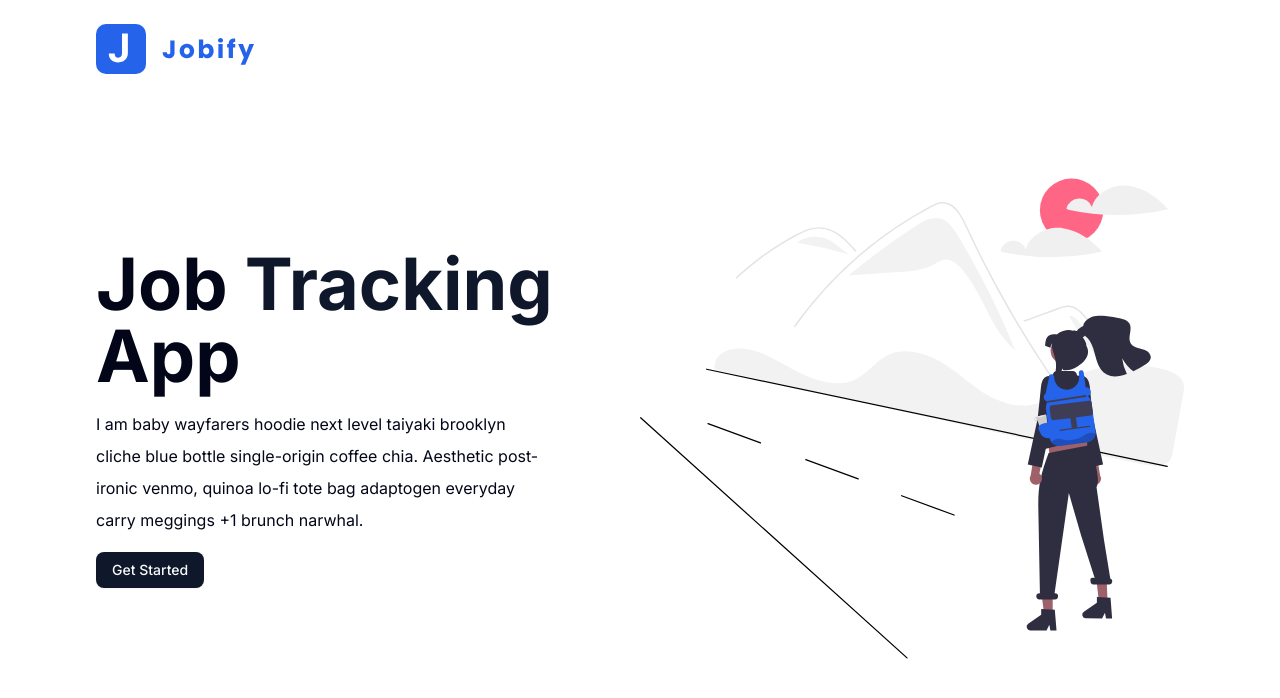
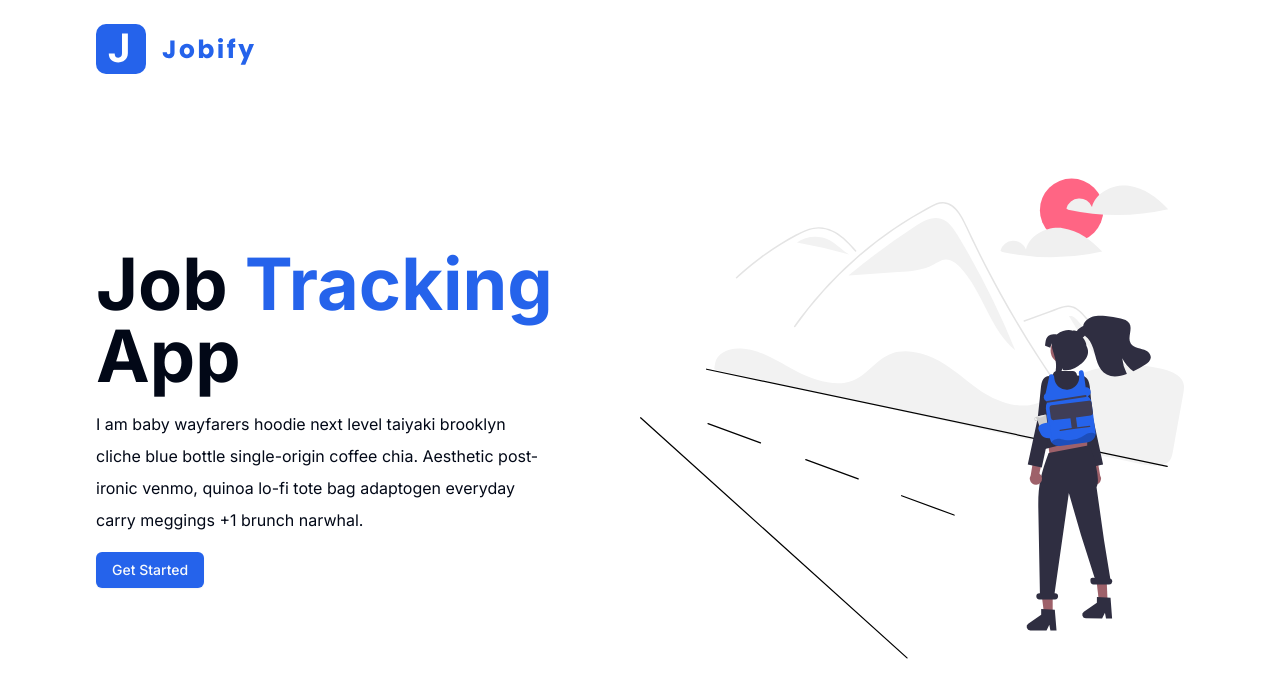
Before and after one commit to rewatiramanprasad/jobify, a Next.js app: page / in a window 1280 px wide. Shown: the top 698 px of the page. Built offline with nearby package versions, Linux system fonts and the light colour scheme.

Commit message:
refactor: changed the theme

```diff
--- a/app/globals.css
+++ b/app/globals.css
@@ -46,74 +46,58 @@
 }
 
 :root {
-  --background: oklch(1 0 0);
-  --foreground: oklch(0.129 0.042 264.695);
-  --card: oklch(1 0 0);
-  --card-foreground: oklch(0.129 0.042 264.695);
-  --popover: oklch(1 0 0);
-  --popover-foreground: oklch(0.129 0.042 264.695);
-  --primary: oklch(0.208 0.042 265.755);
-  --primary-foreground: oklch(0.984 0.003 247.858);
-  --secondary: oklch(0.968 0.007 247.896);
-  --secondary-foreground: oklch(0.208 0.042 265.755);
-  --muted: oklch(0.968 0.007 247.896);
-  --muted-foreground: oklch(0.554 0.046 257.417);
-  --accent: oklch(0.968 0.007 247.896);
-  --accent-foreground: oklch(0.208 0.042 265.755);
-  --destructive: oklch(0.577 0.245 27.325);
-  --destructive-foreground: oklch(0.577 0.245 27.325);
-  --border: oklch(0.929 0.013 255.508);
-  --input: oklch(0.929 0.013 255.508);
-  --ring: oklch(0.704 0.04 256.788);
-  --chart-1: oklch(0.646 0.222 41.116);
-  --chart-2: oklch(0.6 0.118 184.704);
-  --chart-3: oklch(0.398 0.07 227.392);
-  --chart-4: oklch(0.828 0.189 84.429);
-  --chart-5: oklch(0.769 0.188 70.08);
-  --radius: 0.625rem;
-  --sidebar: oklch(0.984 0.003 247.858);
-  --sidebar-foreground: oklch(0.129 0.042 264.695);
-  --sidebar-primary: oklch(0.208 0.042 265.755);
-  --sidebar-primary-foreground: oklch(0.984 0.003 247.858);
-  --sidebar-accent: oklch(0.968 0.007 247.896);
-  --sidebar-accent-foreground: oklch(0.208 0.042 265.755);
-  --sidebar-border: oklch(0.929 0.013 255.508);
-  --sidebar-ring: oklch(0.704 0.04 256.788);
+  --background: hsl(0 0% 100%);
+  --foreground: hsl(222.2 84% 4.9%);
+  --card: hsl(0% 100%);
+  --card-foreground: hsl(222.2 84% 4.9%);
+  --popover: hsl(0 0% 100%);
+  --popover-foreground: hsl(222.2 84% 4.9%);
+  --primary: hsl(221.2 83.2% 53.3%);
+  --primary-foreground: hsl(210 40% 98%);
+  --secondary: hsl(210 40% 96.1%);
+  --secondary-foreground: hsl(222.2 47.4% 11.2%);
+  --muted: hsl(210 40% 96.1%);
+  --muted-foreground: hsl(215.4 16.3% 46.9%);
+  --accent: hsl(210 40% 96.1%);
+  --accent-foreground: hsl(222.2 47.4% 11.2%);
+  --destructive: hsl(0 84.2% 60.2%);
+  --destructive-foreground: hsl(0, 87%, 47%);
+  --border: hsl(214.3 31.8% 91.4%);
+  --input: hsl(214.3 31.8% 91.4%);
+  --ring: hsl(221.2 83.2% 53.3%);
+  --radius: 0.5rem;
+  --chart-1: hsl(12 76% 61%);
+  --chart-2: hsl(173 58% 39%);
+  --chart-3: hsl(197 37% 24%);
+  --chart-4: hsl(43 74% 66%);
+  --chart-5: hsl(27 87% 67%);
 }
 
 .dark {
-  --background: oklch(0.129 0.042 264.695);
-  --foreground: oklch(0.984 0.003 247.858);
-  --card: oklch(0.129 0.042 264.695);
-  --card-foreground: oklch(0.984 0.003 247.858);
-  --popover: oklch(0.129 0.042 264.695);
-  --popover-foreground: oklch(0.984 0.003 247.858);
-  --primary: oklch(0.984 0.003 247.858);
-  --primary-foreground: oklch(0.208 0.042 265.755);
-  --secondary: oklch(0.279 0.041 260.031);
-  --secondary-foreground: oklch(0.984 0.003 247.858);
-  --muted: oklch(0.279 0.041 260.031);
-  --muted-foreground: oklch(0.704 0.04 256.788);
-  --accent: oklch(0.279 0.041 260.031);
-  --accent-foreground: oklch(0.984 0.003 247.858);
-  --destructive: oklch(0.396 0.141 25.723);
-  --destructive-foreground: oklch(0.637 0.237 25.331);
-  --border: oklch(0.279 0.041 260.031);
-  --input: oklch(0.279 0.041 260.031);
-  --ring: oklch(0.446 0.043 257.281);
-  --chart-1: oklch(0.488 0.243 264.376);
-  --chart-2: oklch(0.696 0.17 162.48);
-  --chart-3: oklch(0.769 0.188 70.08);
-  --chart-4: oklch(0.627 0.265 303.9);
-  --chart-5: oklch(0.645 0.246 16.439);
-  --sidebar: oklch(0.208 0.042 265.755);
-  --sidebar-foreground: oklch(0.984 0.003 247.858);
-  --sidebar-primary: oklch(0.488 0.243 264.376);
-  --sidebar-primary-foreground: oklch(0.984 0.003 247.858);
-  --sidebar-accent: oklch(0.279 0.041 260.031);
-  --sidebar-accent-foreground: oklch(0.984 0.003 247.858);
-  --sidebar-border: oklch(0.279 0.041 260.031);
-  --sidebar-ring: oklch(0.446 0.043 257.281);
+  --background: hsl(222.2 84% 4.9%);
+  --foreground: hsl(210 40% 98%);
+  --card: hsl(222.2 84% 4.9%);
+  --card-foreground: hsl(210 40% 98%);
+  --popover: hsl(222.2 84% 4.9%);
+  --popover-foreground: hsl(210 40% 98%);
+  --primary: hsl(217.2 91.2% 59.8%);
+  --primary-foreground: hsl(222.2 47.4% 11.2%);
+  --secondary: hsl(217.2 32.6% 17.5%);
+  --secondary-foreground: hsl(210 40% 98%);
+  --muted: hsl(217.2 32.6% 17.5%);
+  --muted-foreground: hsl(215 20.2% 65.1%);
+  --accent: hsl(217.2 32.6% 17.5%);
+  --accent-foreground: hsl(210 40% 98%);
+  --destructive: hsl(0 62.8% 30.6%);
+  --destructive-foreground: hsl(210 40% 98%);
+  --border: hsl(217.2 32.6% 17.5%);
+  --input: hsl(217.2 32.6% 17.5%);
+  --ring: hsl(224.3 76.3% 48%);
+  --chart-1: hsl(220 70% 50%);
+  --chart-2: hsl(160 60% 45%);
+  --chart-3: hsl(30 80% 55%);
+  --chart-4: hsl(280 65% 60%);
+  --chart-5: hsl(340 75% 55%);
 }
 
 @layer base {
```
